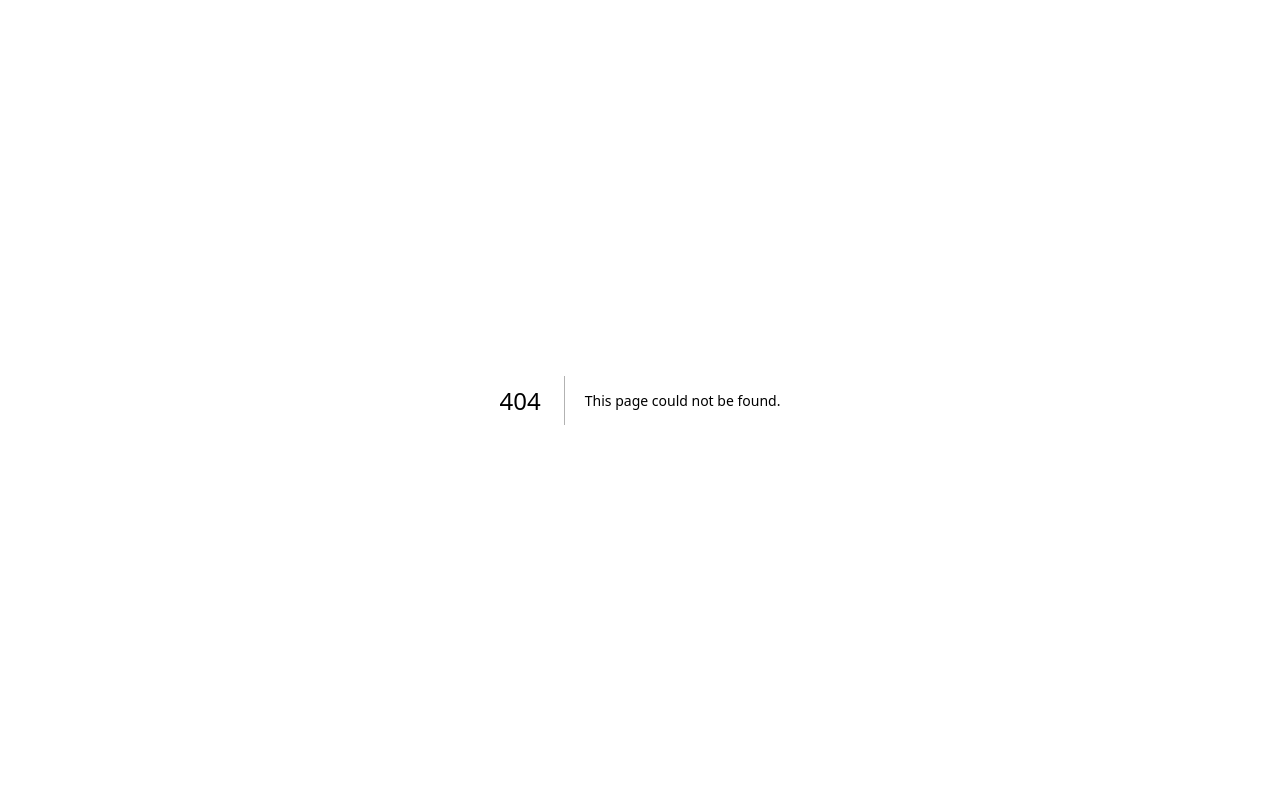
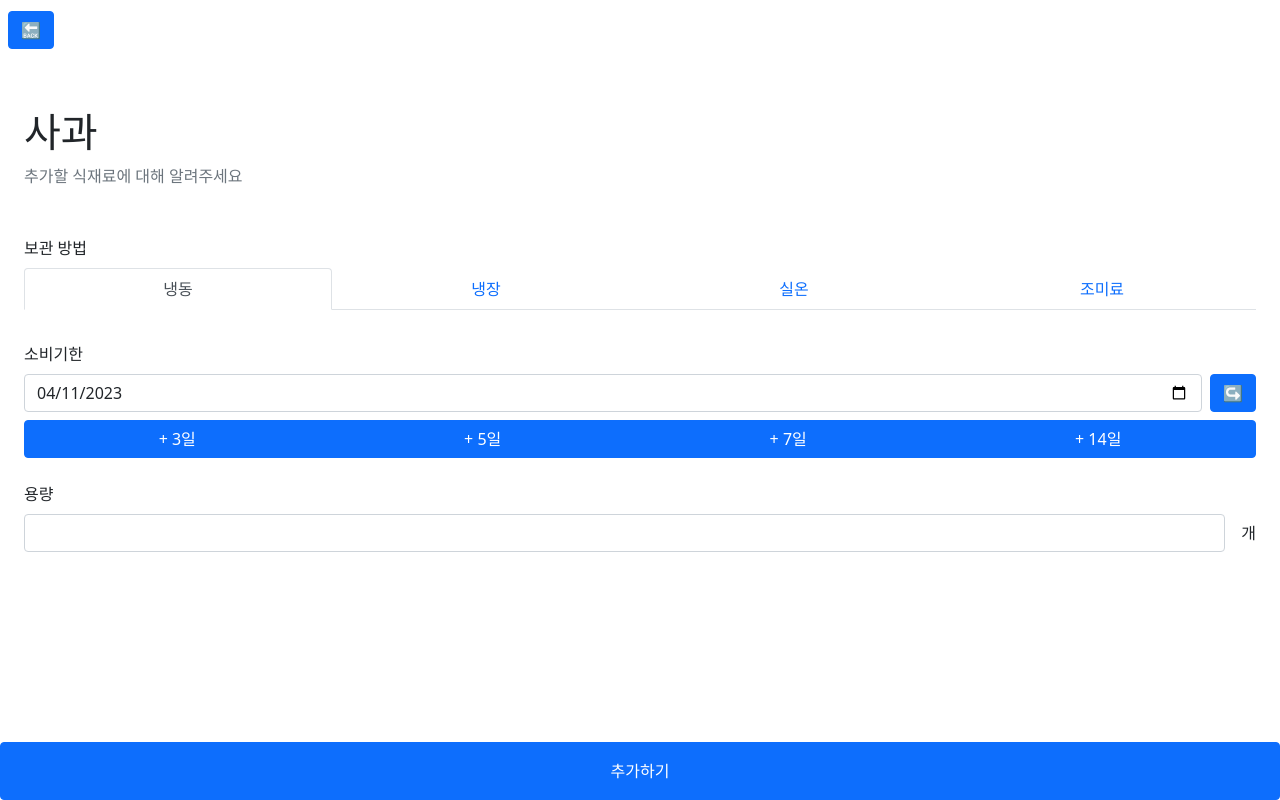
Before and after one commit to xiu0327/2023-refrigerator-recipe, a Next.js app in the folder front/: page /refrigerator/ingredient/add/info in a window 1280 px wide. Before the commit this address had no page. Built offline with nearby package versions, Linux system fonts and the light colour scheme.

Commit message:
Feat: 식재료 추가 - 정보 입력 페이지 구현

```diff
--- /dev/null
+++ b/front/src/components/global/Label.tsx
@@ -0,0 +1,17 @@
+type propsType = {
+	label: String;
+	sub?: String;
+	children?: JSX.Element;
+};
+
+export default function Label({ label, sub, children }: propsType) {
+	return (
+		<div className="d-flex flex-column gap-2">
+			<div className="d-flex">
+				<div className="flex-fill">{label}</div>
+				<div>{sub}</div>
+			</div>
+			{children}
+		</div>
+	);
+}
--- /dev/null
+++ b/front/src/components/refrigerator/DateInput.tsx
@@ -0,0 +1,33 @@
+import { Button, ButtonGroup, Form } from "react-bootstrap";
+
+type dateInputProps = {
+	date: Date;
+	setDate: Function;
+};
+
+export default function DateInput({ date, setDate }: dateInputProps) {
+	return (
+		<div className="d-flex flex-column gap-2">
+			<div className="d-flex gap-2">
+				<Form.Control
+					type="date"
+					value={date.toISOString().substring(0, 10)}
+					onChange={(e) => setDate(new Date(e.target.value))}
+				/>
+				<Button onClick={() => setDate(new Date())}>↪️</Button> {/* input box 안으로! */}
+			</div>
+			<ButtonGroup>
+				{[3, 5, 7, 14].map((day, index) => (
+					<Button
+						key={index}
+						onClick={() => {
+							setDate(new Date(date.setDate(date.getDate() + day)));
+						}}
+					>
+						+ {day}일
+					</Button>
+				))}
+			</ButtonGroup>
+		</div>
+	);
+}
--- /dev/null
+++ b/front/src/components/refrigerator/VolumeInput.tsx
@@ -0,0 +1,14 @@
+import { Button, ButtonGroup, Form } from "react-bootstrap";
+
+type volumeInputType = {
+	setVolume: Function;
+	unit: String;
+};
+
+export default function VolumeInput({ setVolume, unit }: volumeInputType) {
+	return (
+		<div className="d-flex align-items-center gap-3">
+			<Form.Control type="number" onChange={(e) => setVolume(e.target.value)} /> {unit}
+		</div>
+	);
+}
--- /dev/null
+++ b/front/src/pages/refrigerator/ingredient/add/info.tsx
@@ -0,0 +1,46 @@
+import { useState } from "react";
+import router from "next/router";
+
+import BackLayout from "@/components/layout/BackLayout";
+import BottomBtn from "@/components/global/BottomBtn";
+import Label from "@/components/global/Label";
+import StorageTab from "@/components/refrigerator/StorageTab";
+import DateInput from "@/components/refrigerator/DateInput";
+import VolumeInput from "@/components/refrigerator/VolumeInput";
+
+export default function AddIngredientInfoPage() {
+	const [storage, setStorage] = useState(0);
+	const [expiredDate, setExpiredDate] = useState<Date>(new Date());
+	const [volume, setVolume] = useState<number | null>();
+
+	return (
+		<BackLayout>
+			<div className="d-flex flex-column flex-fill">
+				<div className="p-4 pt-5 d-flex flex-column flex-fill gap-5">
+					<div>
+						<h1>사과</h1>
+						<div className="text-muted">추가할 식재료에 대해 알려주세요</div>
+					</div>
+
+					<div className="d-flex flex-column gap-4">
+						<Label label="보관 방법">
+							<StorageTab setStorage={setStorage} />
+						</Label>
+						<Label label="소비기한">
+							<DateInput date={expiredDate} setDate={setExpiredDate} />
+						</Label>
+						<Label label="용량">
+							<VolumeInput setVolume={setVolume} unit="개" />
+						</Label>
+					</div>
+				</div>
+
+				<BottomBtn
+					label="추가하기"
+					onClick={() => router.back()}
+					// 값다입력했는지확인하고,식재료추가하고,토스트메시지띄우기,라우트백
+				/>
+			</div>
+		</BackLayout>
+	);
+}
```
